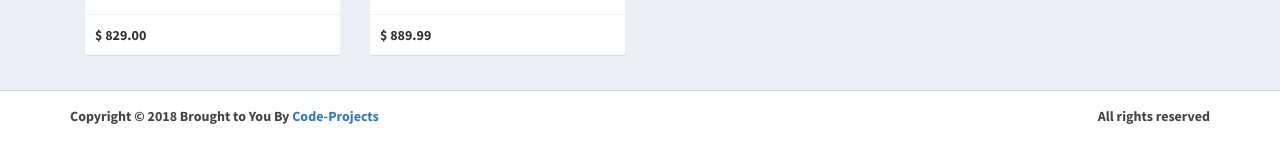
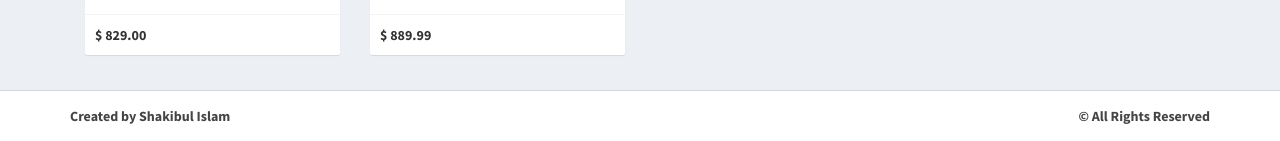
Before and after one commit to aknibircse/E-Commerce-PHP, a PHP site: page /ecommerce/search.php in a window 1280 px wide. Shown: the part 2942-3083 px from the top of the page. Run offline with PHP 8.4, Linux system fonts and the light colour scheme; data comes from the database, SQL or seed files in the repository; data that the repository does not hold is empty; some libraries are stand-ins or nearby versions.

Commit message:
footer-fixed

```diff
--- a/admin/includes/footer.php
+++ b/admin/includes/footer.php
@@ -1,6 +1,5 @@
 <footer class="main-footer">
     <div class="pull-right hidden-xs">
-      <b>All rights reserved</b>
+      <b>&copy; All Rights Reserved</b>
     </div>
-    <strong>Copyright &copy; 2018 Brought To You By<a href="https://code-projects.org/">Code-Projects</a></strong>
 </footer>
--- a/includes/footer.php
+++ b/includes/footer.php
@@ -1,8 +1,8 @@
 <footer class="main-footer">
     <div class="container">
       <div class="pull-right hidden-xs">
-        <b>All rights reserved</b>
+        <b>&copy; All Rights Reserved</b>
       </div>
-      <strong>Copyright &copy; 2018 Brought to You By <a href="https://code-projects.org/">Code-Projects</a></strong>
+      <strong>Created by Shakibul Islam</strong>
     </div>
 </footer>
```
